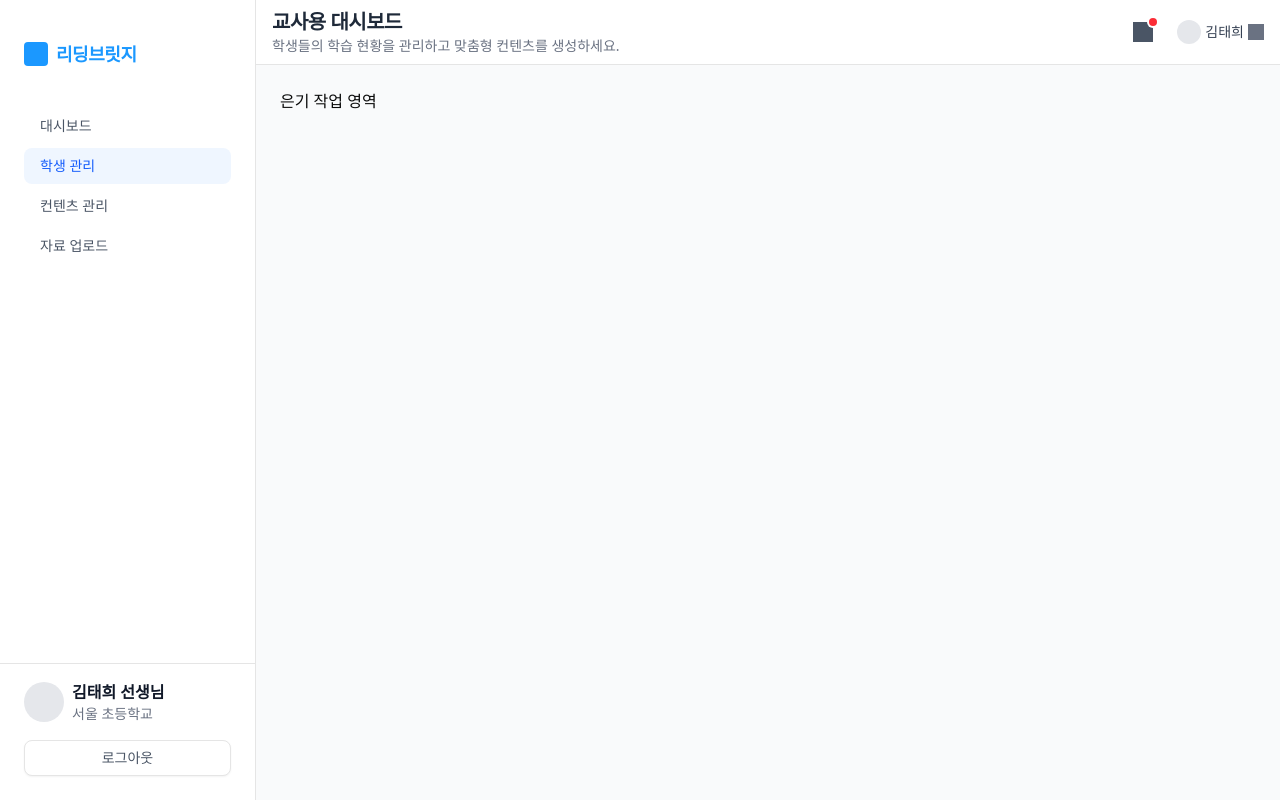
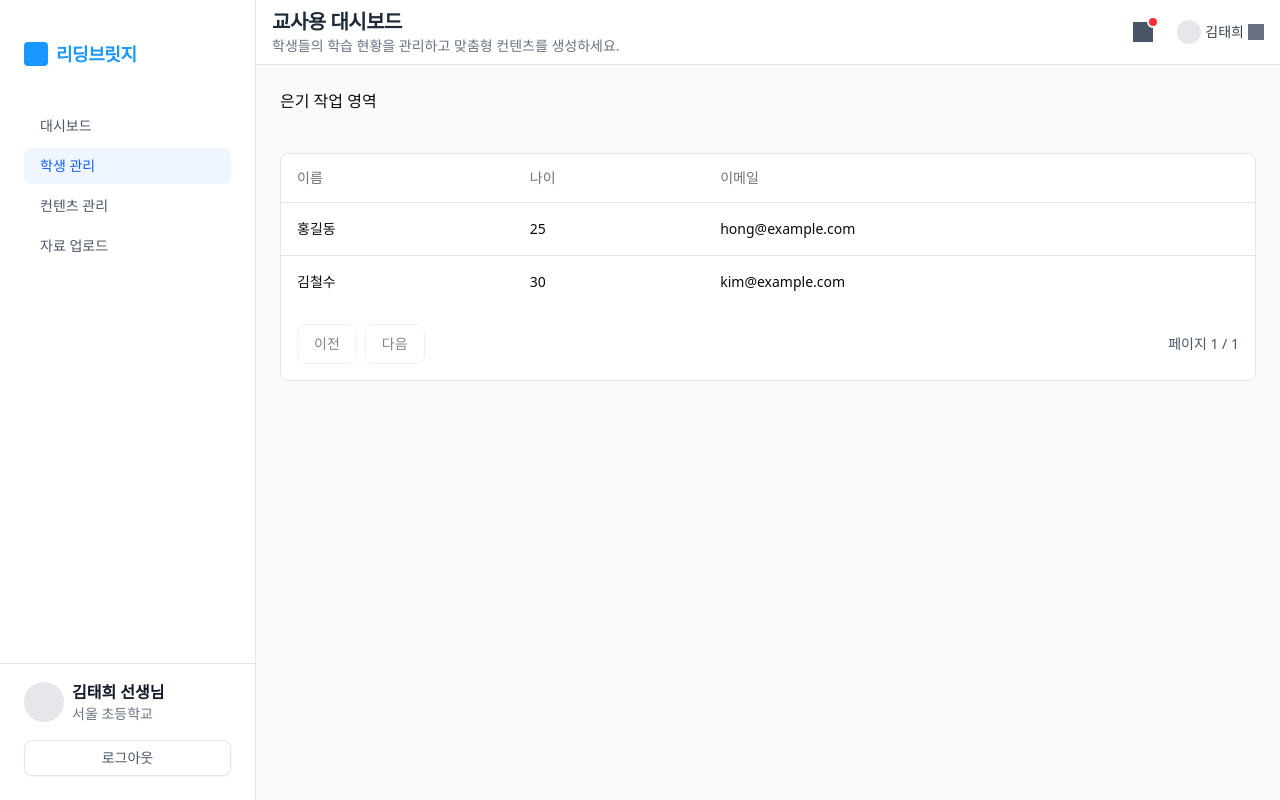
Before and after one commit to semitation/dyslexia-app, a React (Vite) app: page /teacher/student in a window 1280 px wide. Built offline with nearby package versions, Linux system fonts and the light colour scheme.

Commit message:
feat: 학생관리 초안 페이지 작성

```diff
--- a/src/page/teacher/index.tsx
+++ b/src/page/teacher/index.tsx
@@ -1 +1,2 @@
 export { default as TeacherDashboard } from "./dashboard/route";
+export { default as StudentPage } from "./student";
--- /dev/null
+++ b/src/page/teacher/student/index.tsx
@@ -0,0 +1,50 @@
+import { ColumnDef } from "@tanstack/react-table";
+import { DataTable } from "@/shared/ui";
+
+// Example data type
+type Person = {
+  id: string;
+  name: string;
+  age: number;
+  email: string;
+};
+
+// Example data
+const data: Person[] = [
+  {
+    id: "1",
+    name: "홍길동",
+    age: 25,
+    email: "hong@example.com",
+  },
+  {
+    id: "2",
+    name: "김철수",
+    age: 30,
+    email: "kim@example.com",
+  },
+];
+
+// Column definitions
+const columns: ColumnDef<Person>[] = [
+  {
+    accessorKey: "name",
+    header: "이름",
+  },
+  {
+    accessorKey: "age",
+    header: "나이",
+  },
+  {
+    accessorKey: "email",
+    header: "이메일",
+  },
+];
+
+export default function StudentPage() {
+  return (
+    <div className="container mx-auto py-10">
+      <DataTable columns={columns} data={data} />
+    </div>
+  );
+}
--- a/src/routes/__root.tsx
+++ b/src/routes/__root.tsx
@@ -1,6 +1,7 @@
 import { QueryClientProvider } from "@tanstack/react-query";
 import { queryClient } from "@/shared/lib/tanstack-query";
 import { RootRoute, Outlet } from "@tanstack/react-router";
+import { ErrorBoundary } from "react-error-boundary";
 
 export const Route = new RootRoute({
   component: RootLayout,
@@ -8,9 +9,11 @@ export const Route = new RootRoute({
 
 export default function RootLayout({ children }: { children: React.ReactNode }) {
   return (
-    <QueryClientProvider client={queryClient}>
-      <Outlet />
-      {children}
-    </QueryClientProvider>
+    <ErrorBoundary fallback={<div>오류 처리</div>}>
+      <QueryClientProvider client={queryClient}>
+        <Outlet />
+        {children}
+      </QueryClientProvider>
+    </ErrorBoundary>
   );
 }
--- a/src/routes/teacher/student.tsx
+++ b/src/routes/teacher/student.tsx
@@ -1,9 +1,13 @@
 import { createFileRoute } from "@tanstack/react-router";
+import { StudentPage } from "@/page/teacher";
 
 export const Route = createFileRoute("/teacher/student")({
   component: RouteComponent,
 });
 
+
 function RouteComponent() {
-  return <div>은기 작업 영역</div>;
+  return <div>은기 작업 영역
+    <StudentPage />
+  </div>;
 }
```
